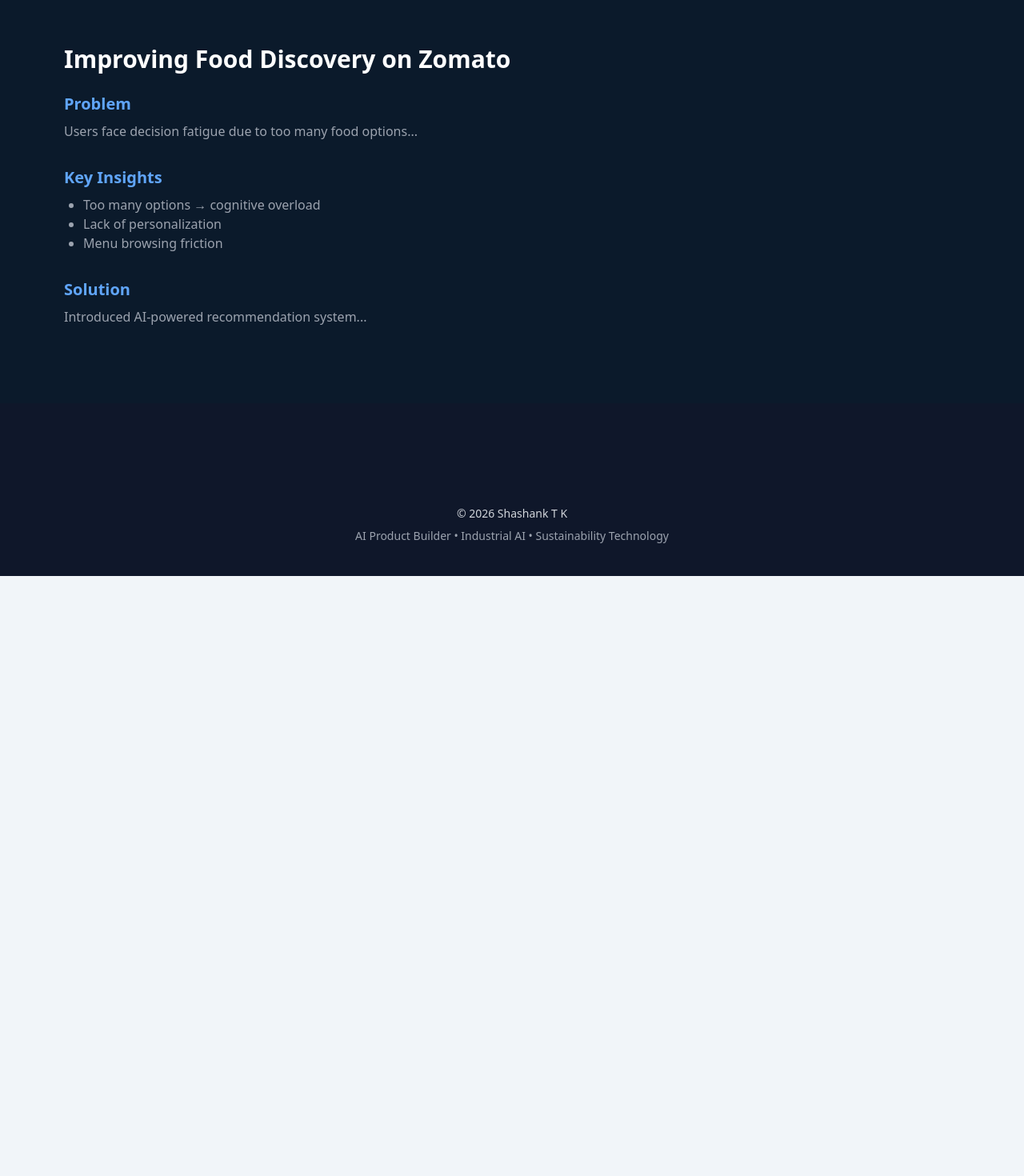
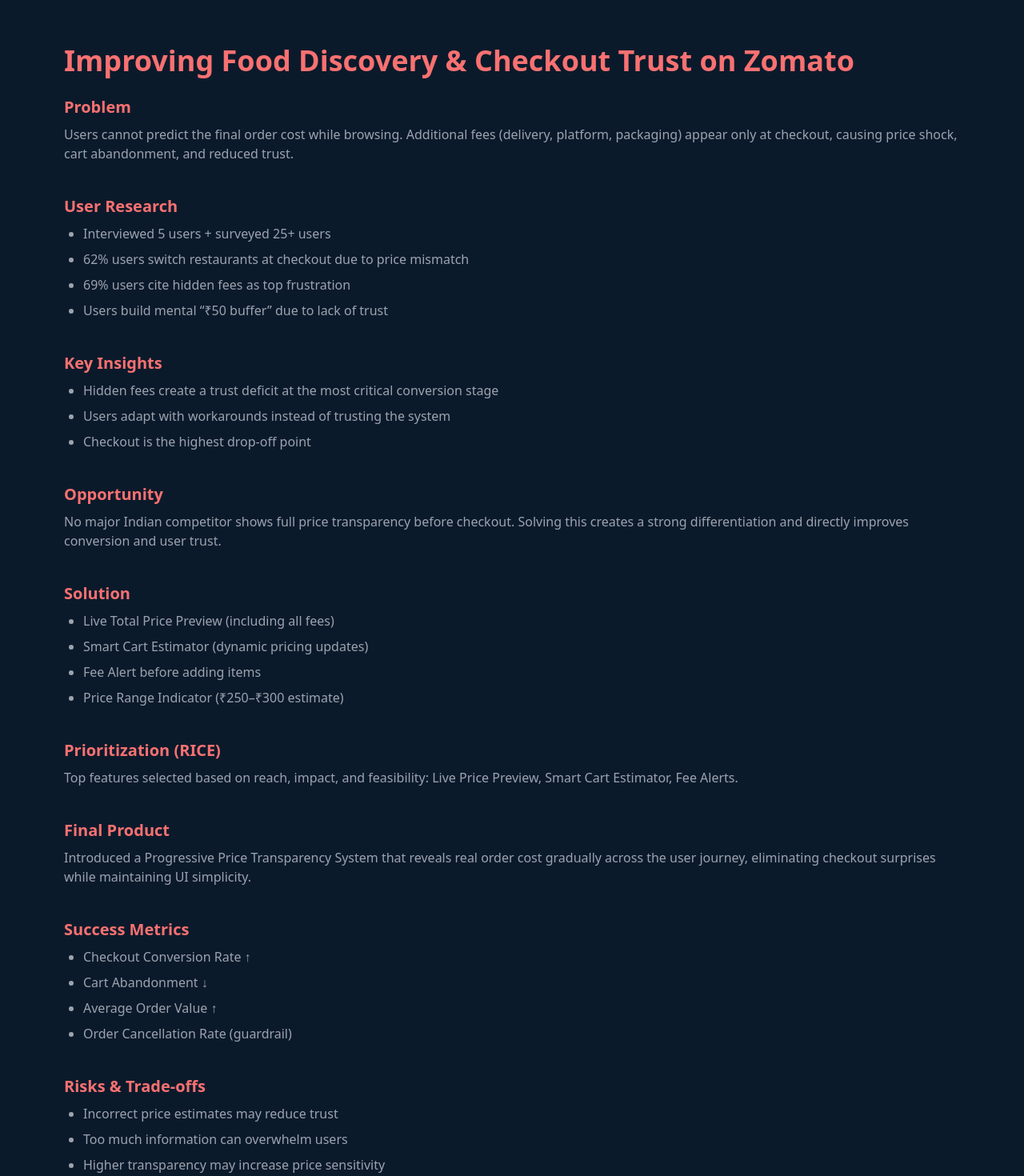
Before and after one commit to shashank-dj/Portfolio, a React (Vite) app: page /case-studies/zomato in a window 1280 px wide. Shown: the part 80-1550 px from the top of the page at 80% size. Before the commit the page ends 800 px from the top, so only its background shows below. Built offline with nearby package versions, Linux system fonts and the light colour scheme.

Commit message:
Update Zomato.jsx

```diff
--- a/src/pages/caseStudies/Zomato.jsx
+++ b/src/pages/caseStudies/Zomato.jsx
@@ -2,34 +2,101 @@
   return (
     <div className="px-6 md:px-20 py-16 bg-[#0B1A2B] text-white">
 
-      <h1 className="text-3xl font-bold mb-6">
-        Improving Food Discovery on Zomato
+      {/* TITLE */}
+      <h1 className="text-4xl font-bold mb-6 text-red-400">
+        Improving Food Discovery & Checkout Trust on Zomato
       </h1>
 
-      {/* Problem */}
-      <section className="mb-8">
-        <h2 className="text-xl font-semibold text-blue-400 mb-2">Problem</h2>
+      {/* PROBLEM */}
+      <section className="mb-10">
+        <h2 className="text-xl font-semibold text-red-400 mb-2">Problem</h2>
         <p className="text-gray-400">
-          Users face decision fatigue due to too many food options...
+          Users cannot predict the final order cost while browsing. Additional fees
+          (delivery, platform, packaging) appear only at checkout, causing price shock,
+          cart abandonment, and reduced trust.
         </p>
       </section>
 
-      {/* Insights */}
-      <section className="mb-8">
-        <h2 className="text-xl font-semibold text-blue-400 mb-2">Key Insights</h2>
-        <ul className="list-disc ml-6 text-gray-400">
-          <li>Too many options → cognitive overload</li>
-          <li>Lack of personalization</li>
-          <li>Menu browsing friction</li>
+      {/* USER RESEARCH */}
+      <section className="mb-10">
+        <h2 className="text-xl font-semibold text-red-400 mb-2">User Research</h2>
+        <ul className="list-disc ml-6 text-gray-400 space-y-2">
+          <li>Interviewed 5 users + surveyed 25+ users</li>
+          <li>62% users switch restaurants at checkout due to price mismatch</li>
+          <li>69% users cite hidden fees as top frustration</li>
+          <li>Users build mental “₹50 buffer” due to lack of trust</li>
         </ul>
       </section>
 
-      {/* Solution */}
-      <section className="mb-8">
-        <h2 className="text-xl font-semibold text-blue-400 mb-2">Solution</h2>
+      {/* KEY INSIGHTS */}
+      <section className="mb-10">
+        <h2 className="text-xl font-semibold text-red-400 mb-2">Key Insights</h2>
+        <ul className="list-disc ml-6 text-gray-400 space-y-2">
+          <li>Hidden fees create a trust deficit at the most critical conversion stage</li>
+          <li>Users adapt with workarounds instead of trusting the system</li>
+          <li>Checkout is the highest drop-off point</li>
+        </ul>
+      </section>
+
+      {/* OPPORTUNITY */}
+      <section className="mb-10">
+        <h2 className="text-xl font-semibold text-red-400 mb-2">Opportunity</h2>
         <p className="text-gray-400">
-          Introduced AI-powered recommendation system...
+          No major Indian competitor shows full price transparency before checkout.
+          Solving this creates a strong differentiation and directly improves
+          conversion and user trust.
         </p>
+      </section>
+
+      {/* SOLUTION */}
+      <section className="mb-10">
+        <h2 className="text-xl font-semibold text-red-400 mb-2">Solution</h2>
+        <ul className="list-disc ml-6 text-gray-400 space-y-2">
+          <li>Live Total Price Preview (including all fees)</li>
+          <li>Smart Cart Estimator (dynamic pricing updates)</li>
+          <li>Fee Alert before adding items</li>
+          <li>Price Range Indicator (₹250–₹300 estimate)</li>
+        </ul>
+      </section>
+
+      {/* PRIORITIZATION */}
+      <section className="mb-10">
+        <h2 className="text-xl font-semibold text-red-400 mb-2">Prioritization (RICE)</h2>
+        <p className="text-gray-400">
+          Top features selected based on reach, impact, and feasibility:
+          Live Price Preview, Smart Cart Estimator, Fee Alerts.
+        </p>
+      </section>
+
+      {/* FINAL PRODUCT */}
+      <section className="mb-10">
+        <h2 className="text-xl font-semibold text-red-400 mb-2">Final Product</h2>
+        <p className="text-gray-400">
+          Introduced a Progressive Price Transparency System that reveals
+          real order cost gradually across the user journey, eliminating
+          checkout surprises while maintaining UI simplicity.
+        </p>
+      </section>
+
+      {/* METRICS */}
+      <section className="mb-10">
+        <h2 className="text-xl font-semibold text-red-400 mb-2">Success Metrics</h2>
+        <ul className="list-disc ml-6 text-gray-400 space-y-2">
+          <li>Checkout Conversion Rate ↑</li>
+          <li>Cart Abandonment ↓</li>
+          <li>Average Order Value ↑</li>
+          <li>Order Cancellation Rate (guardrail)</li>
+        </ul>
+      </section>
+
+      {/* RISKS */}
+      <section className="mb-10">
+        <h2 className="text-xl font-semibold text-red-400 mb-2">Risks & Trade-offs</h2>
+        <ul className="list-disc ml-6 text-gray-400 space-y-2">
+          <li>Incorrect price estimates may reduce trust</li>
+          <li>Too much information can overwhelm users</li>
+          <li>Higher transparency may increase price sensitivity</li>
+        </ul>
       </section>
 
     </div>
```
